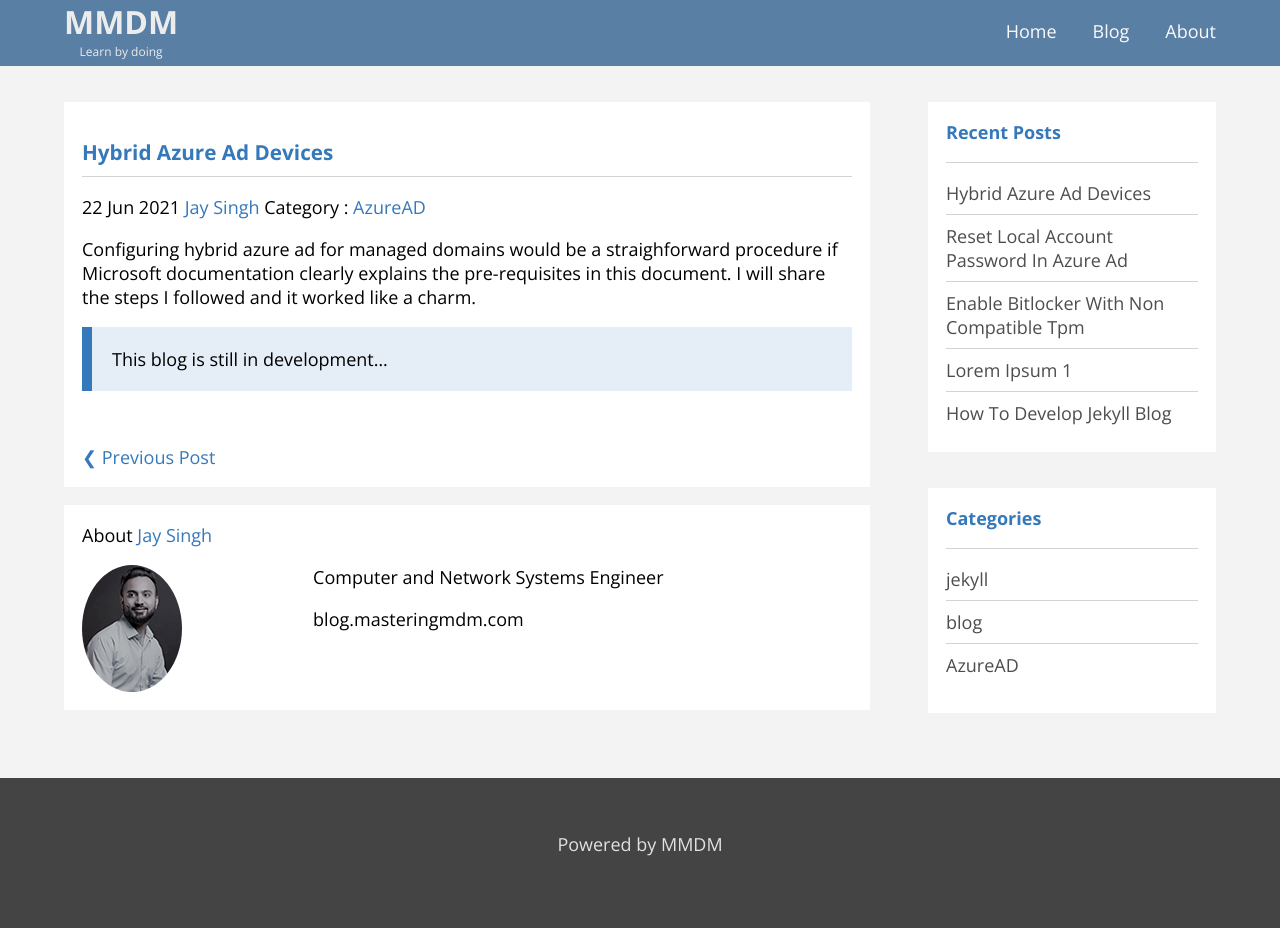
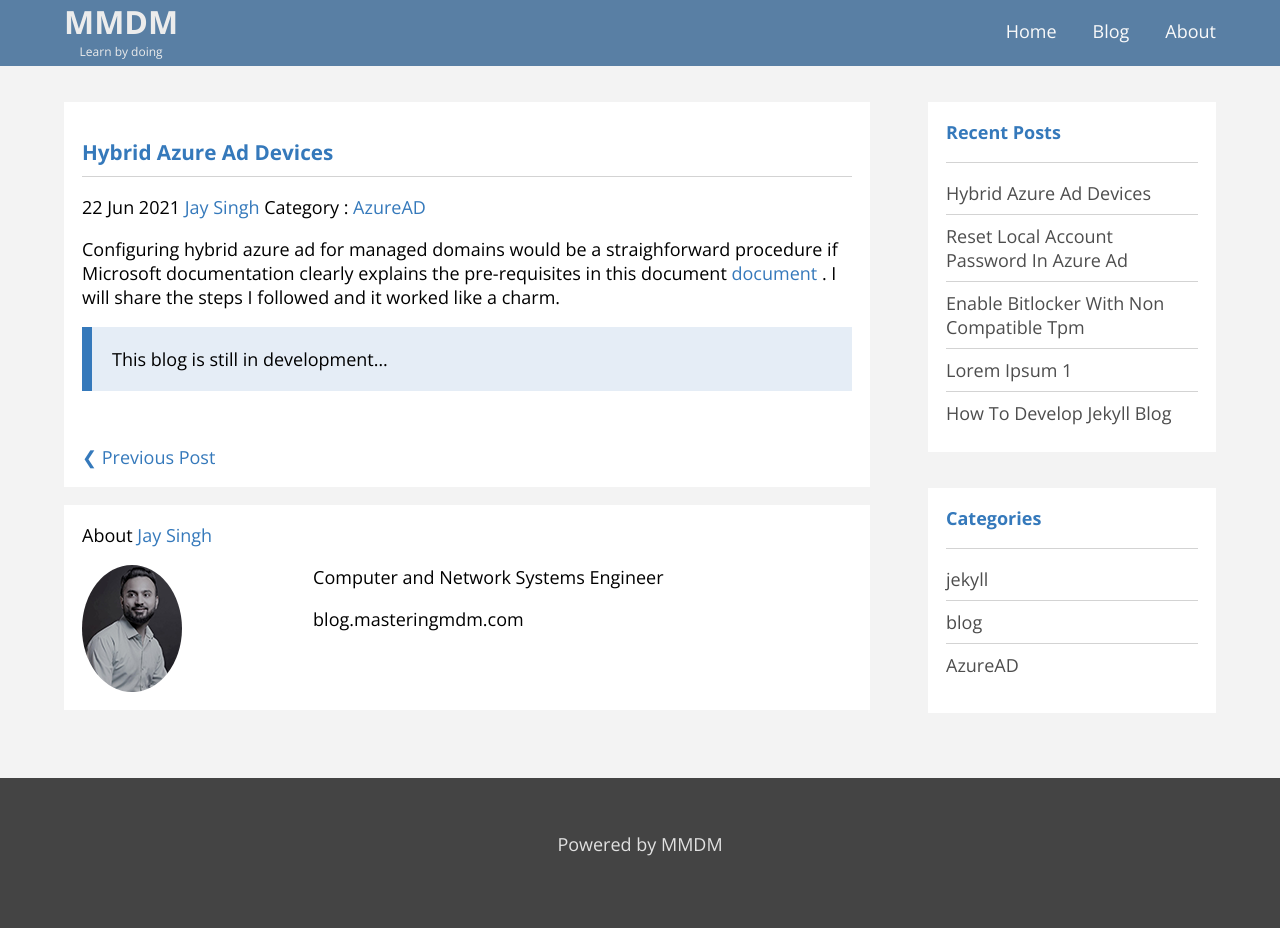
Before and after one commit to jays1ngh/jays1ngh.github.io, a Jekyll site: the page built from _posts/2021-06-24-hybrid-azure-ad-devices.md, in a window 1280 px wide. Built offline with Jekyll 4.4.1, drawn with Linux system fonts in a browser that asks for light colours; comment, search, counter and statistics services are not loaded.

Commit message:
Update 2021-06-24-hybrid-azure-ad-devices.md

```diff
--- a/_posts/2021-06-24-hybrid-azure-ad-devices.md
+++ b/_posts/2021-06-24-hybrid-azure-ad-devices.md
@@ -5,6 +5,7 @@ categories: AzureAD
 date: 2021-06-22
 thumbnail:
 ---
-Configuring hybrid azure ad for managed domains would be a straighforward procedure if Microsoft documentation clearly explains the pre-requisites in this document. I will share the steps I followed and it worked like a charm.
+Configuring hybrid azure ad for managed domains would be a straighforward procedure if Microsoft documentation clearly explains the pre-requisites in this document <a href="https://docs.microsoft.com/en-us/azure/active-directory/devices/hybrid-azuread-join-managed-domains" target="_blank">document</a>
+. I will share the steps I followed and it worked like a charm.
 
 >This blog is still in development...
```
